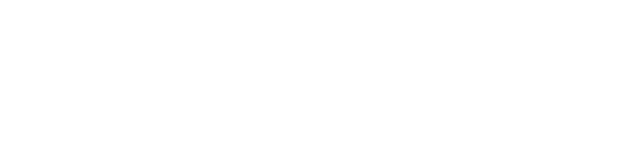
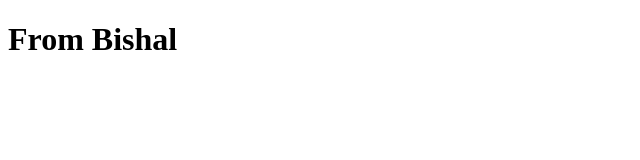
Before and after one commit to SeanDBon/TeamTestRepo, a website: page public/index.html in a window 1280 px wide. Shown: the whole page, without its empty margins (0-640 px from the left). Drawn offline with Linux system fonts and the light colour scheme.

Commit message:
commited to branch

```diff
--- a/public/index.html
+++ b/public/index.html
@@ -5,6 +5,6 @@
     <title></title>
   </head>
   <body>
-
+    <h1>From Bishal</h1>
   </body>
 </html>
```
